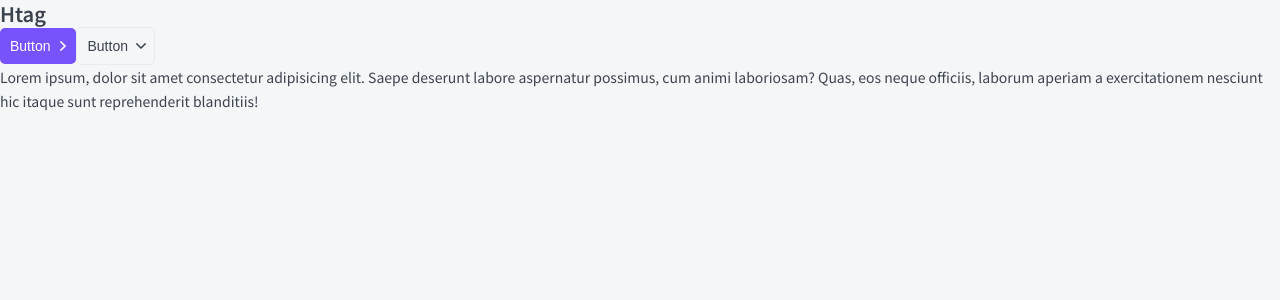
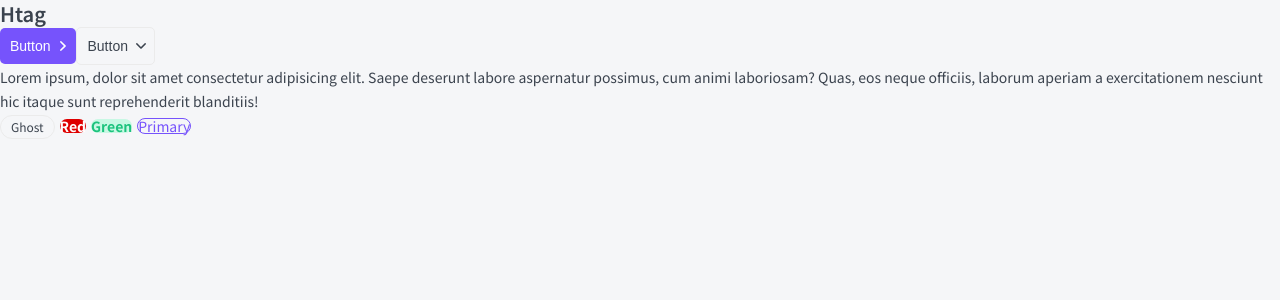
Before and after one commit to KTDKasp/pschool-first-next, a Next.js app: page / in a window 1280 px wide. Shown: the top 300 px of the page. Built offline with nearby package versions, Linux system fonts and the light colour scheme.

Commit message:
Доделал PageTag

```diff
--- a/src/app/page.tsx
+++ b/src/app/page.tsx
@@ -1,5 +1,5 @@
 import Image from 'next/image';
-import { Button, Htag, Ptag } from '@/components';
+import { Button, Htag, PageTag, Ptag } from '@/components';
 
 export default function Home() {
   return (
@@ -17,6 +17,10 @@ export default function Home() {
         officiis, laborum aperiam a exercitationem nesciunt hic itaque sunt
         reprehenderit blanditiis!
       </Ptag>
+      <PageTag size='small' color='ghost'>Ghost</PageTag>
+      <PageTag size='medium' color='red'>Red</PageTag>
+      <PageTag size='medium' color='green'>Green</PageTag>
+      <PageTag size='medium' color='primary'>Primary</PageTag>
     </main>
   );
 }
--- a/src/components/PageTag/PageTag.module.css
+++ b/src/components/PageTag/PageTag.module.css
@@ -36,3 +36,9 @@
   background: var(--green-light);
   font-weight: 700;
 }
+
+.primary {
+  color: var(--primary);
+  background: none;
+  border: 1px solid var(--primary);
+}
--- a/src/components/PageTag/index.tsx
+++ b/src/components/PageTag/index.tsx
@@ -1,16 +1,25 @@
-import React, { DetailedHTMLProps, HTMLAttributes } from 'react'
+import React, { DetailedHTMLProps, HTMLAttributes } from 'react';
 import cn from 'classnames';
 import styles from './PageTag.module.css';
 
-export interface PageTagProps extends DetailedHTMLProps<HTMLAttributes<HTMLDivElement>, HTMLDivElement> {
+export interface PageTagProps
+  extends DetailedHTMLProps<HTMLAttributes<HTMLDivElement>, HTMLDivElement> {
   children: React.ReactNode;
   size?: 'small' | 'medium';
   color?: 'gray' | 'green' | 'primary' | 'red' | 'ghost';
   href?: string;
 }
 
-export const PageTag: React.FC<PageTagProps> = ({ children, ...props }) => {
-  return (
-    <div  {...props}></div>
-  )
-}
+export const PageTag: React.FC<PageTagProps> = ({
+  children,
+  size = 'medium',
+  color = 'ghost',
+  href,
+  ...props
+}) => {
+  return <div className={cn(styles['page-tag'], styles[size], styles[color])} {...props}>
+    {
+      href ? <a href={href}>{children}</a> : <>{children}</>
+    }
+  </div>;
+};
```
